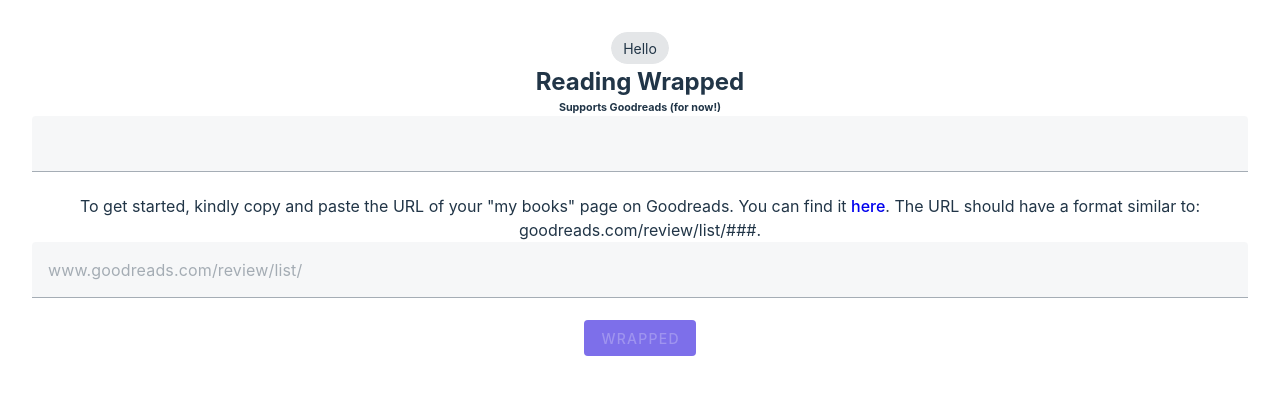
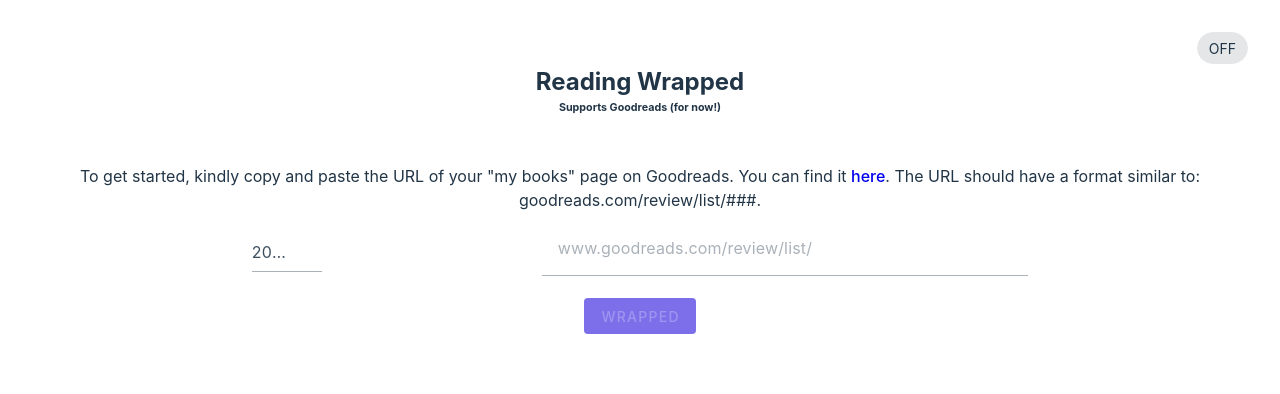
Before and after one commit to ar-ushi/reading-wrapped, a Vue app in the folder client/: page / in a window 1280 px wide. Shown: the top 394 px of the page. Built offline with nearby package versions, Linux system fonts and the light colour scheme.

Commit message:
wip - added additional styles

```diff
--- a/client/src/components/SwitchTheme.vue
+++ b/client/src/components/SwitchTheme.vue
@@ -1,9 +1,17 @@
 <template>
-    <v-chip>Hello</v-chip>
+    <div :class="{'align-right' : orientation === 'right'}">
+        <v-chip>{{isDarkModeOn}}</v-chip>
+    </div>
 </template>
 
 <script lang="ts">
 export default{
+    props:{
+        orientation:{
+            type: String as () => 'left' | 'right',
+            default: 'left',
+        }
+    },
     data(){
         return{
             isDarkModeOn: 'OFF'
@@ -11,3 +19,9 @@
     }
 }
 </script>
+
+<style scoped>
+    .align-right{
+        text-align: right !important;
+    }
+</style>
--- a/client/src/screens/LandingPage.vue
+++ b/client/src/screens/LandingPage.vue
@@ -1,21 +1,23 @@
 <template>
-  <SwitchTheme />
-<div id="main-page-header">
+  <SwitchTheme orientation="right" />
+  <div class="container">
+    <div id="main-page-header">
     <h2>Reading Wrapped</h2>
     <h6>Supports Goodreads (for now!)</h6>
-    <div class="year-select-dropdown">
-      <v-select placeholder="Select Year" v-model="selectedYear" :items="yearOptions" :item-props="itemProps"></v-select>
-    </div>
   </div>
   <div id="main-page-links">
     <p>
       To get started, kindly copy and paste the URL of your "my books" page on Goodreads.
       You can find it <a href="https://www.goodreads.com/review/list/">here</a>. The URL should have a format similar to: goodreads.com/review/list/###.
     </p>
-    <v-text-field persistent-placeholder placeholder="www.goodreads.com/review/list/"></v-text-field>
+    <div class="input-container">
+      <v-select variant="underlined" placeholder="Select Year" v-model="selectedYear" :items="yearOptions"></v-select>
+      <v-text-field persistent-placeholder placeholder="www.goodreads.com/review/list/" bg-color="transparent"></v-text-field>
+    </div>
   </div>
   <div id="wrapped-btn">
     <v-btn disabled>Wrapped</v-btn>
+  </div>
   </div>
 </template>
 
@@ -23,26 +25,20 @@
 import { onMounted, ref } from 'vue';
 import SwitchTheme from '../components/SwitchTheme.vue';
 const selectedYear = ref(2023);
-const yearOptions = ref([] as { text: string; value: number }[]);
+const yearOptions = ref([] as { title: string; value: number }[]);
 
 const generateYearsForWrapped = () => {
   const date = new Date();
   const currMonth: number = date.getMonth();
-  const currYear: number = currMonth === 12 ? date.getFullYear() : date.getFullYear() - 1;
+  const currYear: number = currMonth === 11 ? date.getFullYear() : date.getFullYear() - 1;
   const years = [];
 
   for (let i = currYear; i >= currYear - 5; i--) {
-    years.push({ text: i.toString(), value: i });
+    years.push({ title: i.toString(), value: i });
   }
 
   yearOptions.value = years;
   selectedYear.value = currYear;
-};
-
-const itemProps = (item: any) => {
-  return {
-    title: item.key,
-  };
 };
 
 onMounted(generateYearsForWrapped);
@@ -51,17 +47,29 @@
 
 
 <style lang="scss">
-#main-page-header{
+.container{
+  text-align: center;
+  #main-page-header{
   h2{
     margin-block-end: 0;
   }
   h6{
     margin-block-start: 0;
   }
-  .year-select-dropdown{
+}
+#main-page-links{
+  padding-top: 3rem;
+  .input-container{
     display: flex;
-    justify-content: center;
+    justify-content: space-evenly;
+    padding-top: 0.5rem;
+}
+  .v-select{
+    max-width: 70px !important;
+  }
+  .v-text-field{
+    max-width: 40%;
   }
 }
-
+}
 </style>
--- a/client/src/style.scss
+++ b/client/src/style.scss
@@ -81,5 +81,4 @@
 #app {
   margin: 0 auto;
   padding: 2rem;
-  text-align: center;
 }
```
